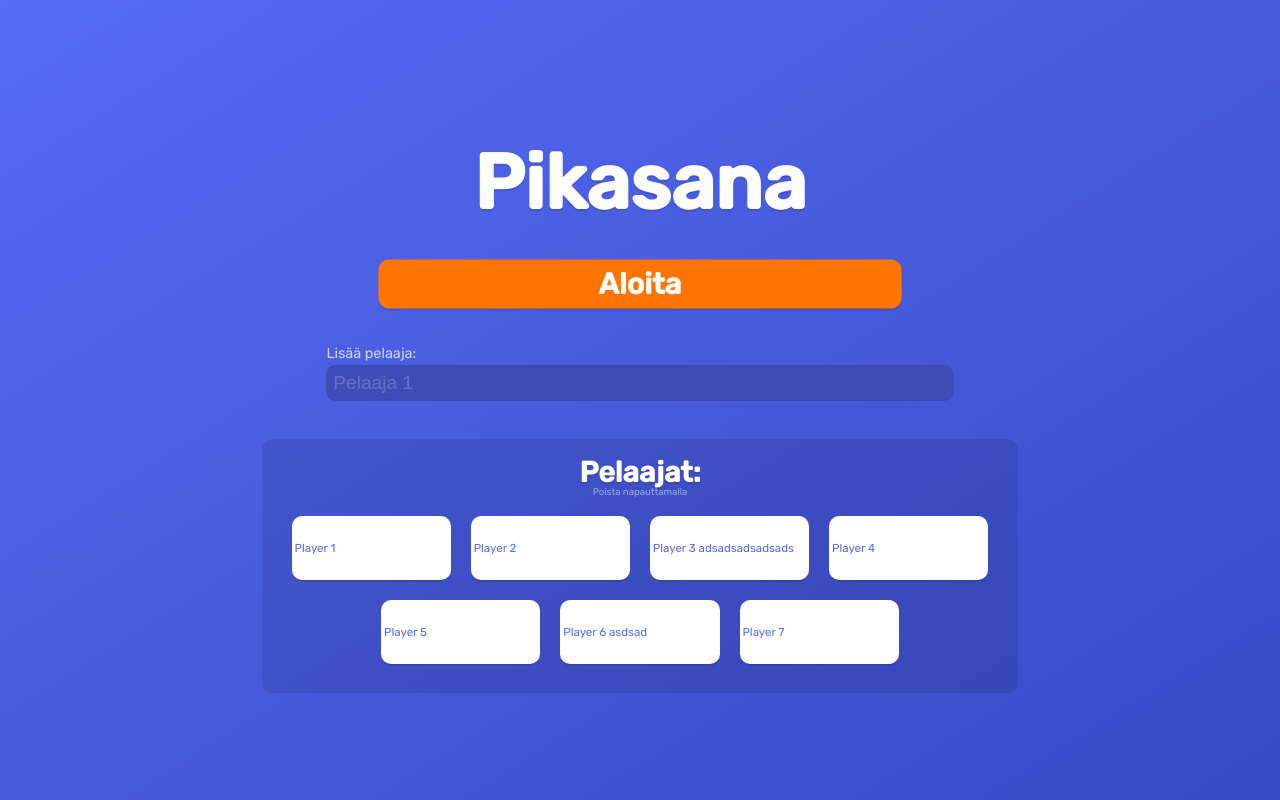
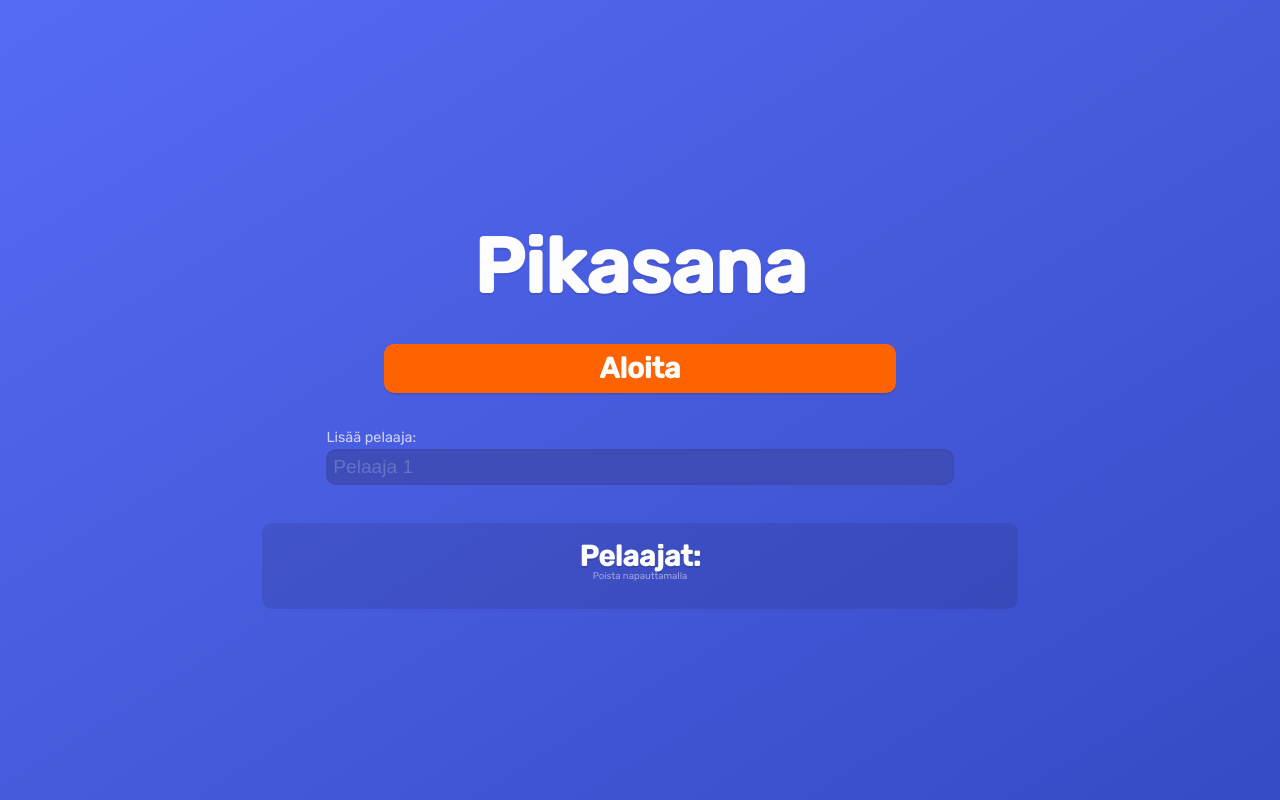
Before and after one commit to Tyyppi77/pikasana, a React (Create React App) app: page / in a window 1280 px wide. Built offline with nearby package versions, Linux system fonts and the light colour scheme; what array-shuffle would draw is missing.

Commit message:
Removed test stuff

```diff
--- a/src/gameSlice.js
+++ b/src/gameSlice.js
@@ -4,7 +4,7 @@ import arrayShuffle from "array-shuffle";
 
 import topics from "./topics.json"
 
-const totalRounds = 3
+const totalRounds = 25
 
 export const chooseRandomLetter = (options) => {
     const alphabet = "aaabcdeefghhiijjkkklllmmnnnnoopprrsssttuuvvwyäö"
--- a/src/playersSlice.js
+++ b/src/playersSlice.js
@@ -2,36 +2,7 @@ import { createSlice } from "@reduxjs/toolkit";
 
 export const playersSlice = createSlice({
     name: "players",
-    initialState: [
-        {
-            name: "Player 1",
-            score: 0
-        },
-        {
-            name: "Player 2",
-            score: 3
-        },
-        {
-            name: "Player 3 adsadsadsadsads",
-            score: 2
-        },
-        {
-            name: "Player 4",
-            score: 7
-        },
-        {
-            name: "Player 5",
-            score: 10
-        },
-        {
-            name: "Player 6 asdsad",
-            score: 0
-        },
-        {
-            name: "Player 7",
-            score: 0
-        },
-    ],
+    initialState: [],
     reducers: {
         addPlayer: (state, action) => {
             state.push({ name: action.payload, score: 0 })
```
